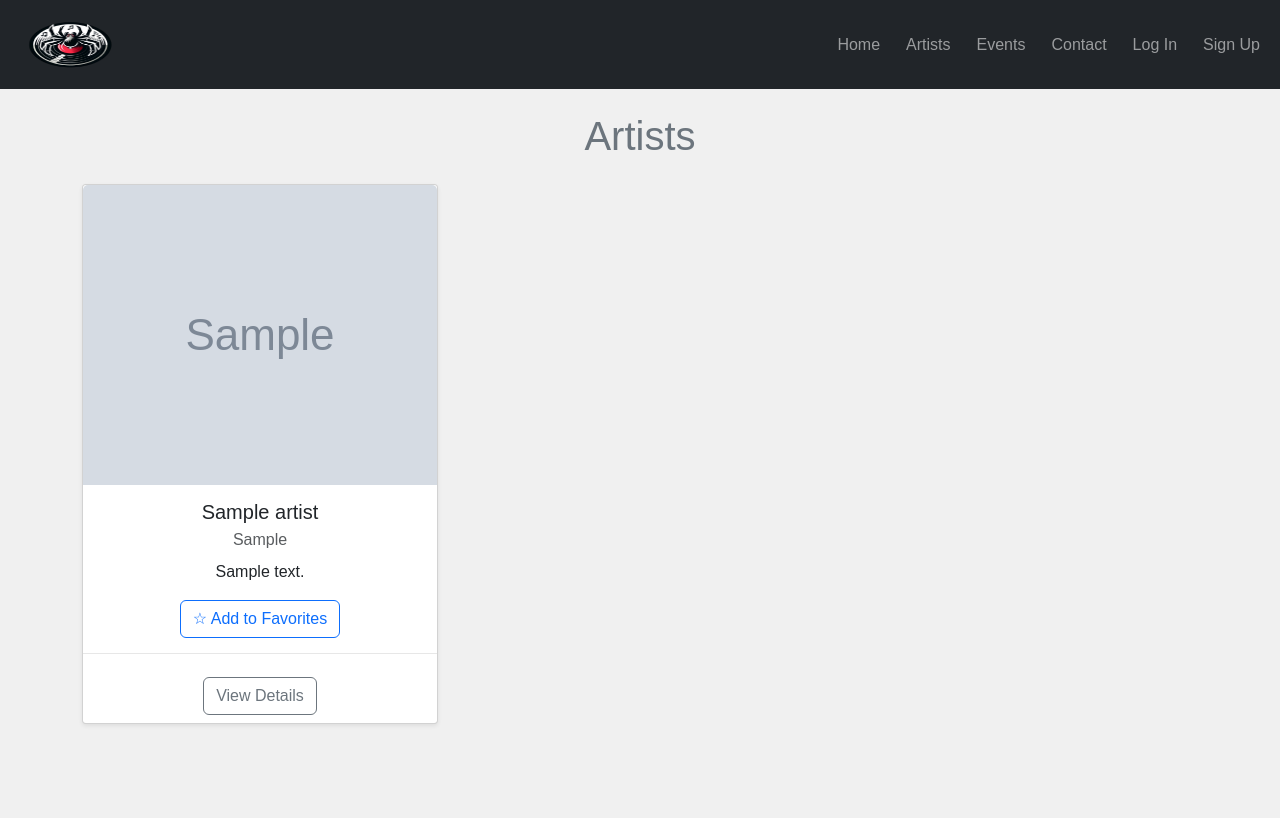
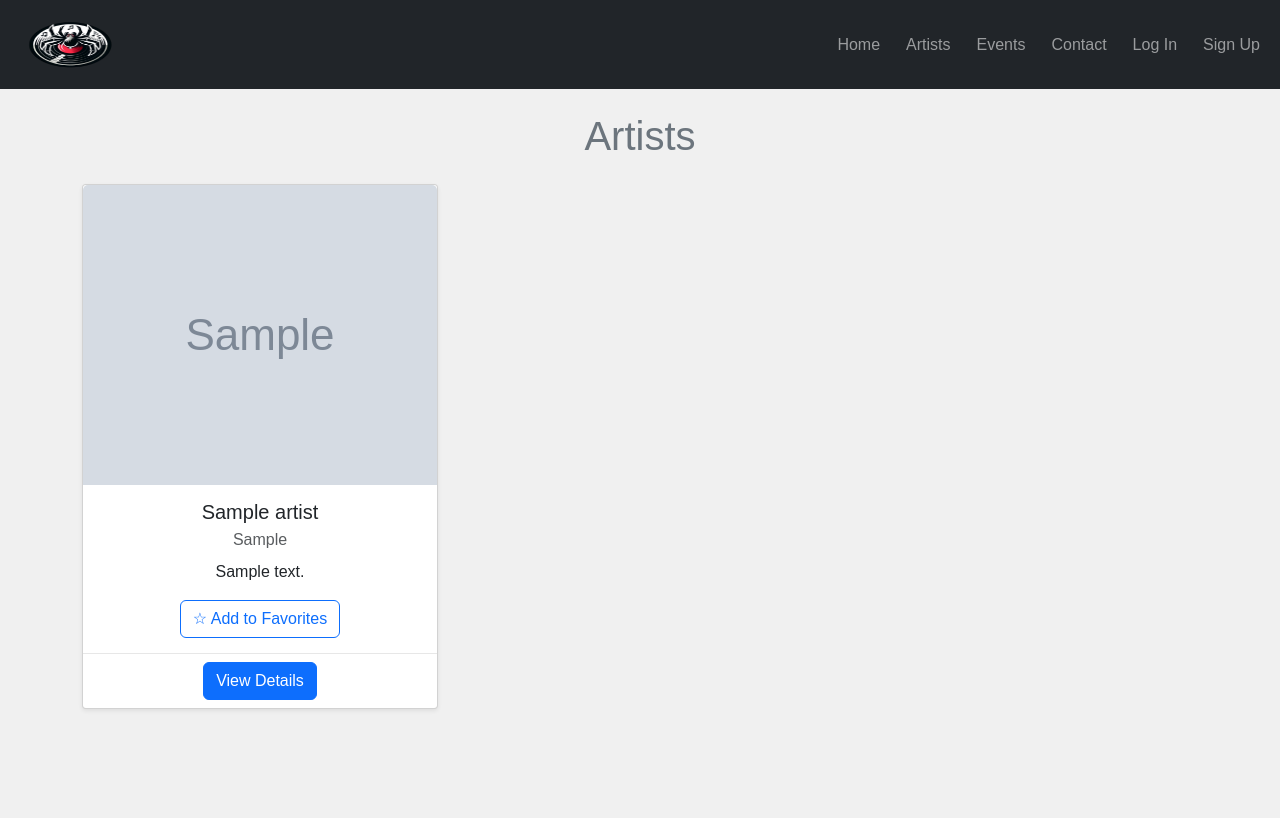
Before and after one commit to eneko98/WIS-Project, a Django app: page /wisapp/artists/ in a window 1280 px wide. Run offline with Django 5.2, Linux system fonts and the light colour scheme; tables that the repository leaves empty hold one stand-in row (values such as "Sample post"); grey boxes marked "Sample" are stand-in pictures.

Commit message:
Artist button color changed

```diff
--- a/wisproject/wisapp/templates/artists.html
+++ b/wisproject/wisapp/templates/artists.html
@@ -16,7 +16,6 @@
                     <h5 class="card-title">{{ artist.name }}</h5>
                     <p class="card-subtitle mb-2 text-muted">{{ artist.genre }}</p>
                     <p class="card-text">{{ artist.bio }}</p>
-                    <!-- Favorite button -->
                     {% if artist in request.user.userprofile.favorite_artists.all %}
                     <a href="{% url 'remove-artists-from-favorites' artist.id %}" class="btn btn-outline-danger favorite-toggle">
                         ★ Remove from Favorites
@@ -28,7 +27,7 @@
                     {% endif %}
                 </div>
                 <div class="card-footer bg-white text-center">
-                    <a href="{% url 'artist_detail' artist.id %}" class="btn btn-outline-secondary btn-view-details">View Details</a>
+                    <a href="{% url 'artist_detail' artist.id %}" class="btn btn-primary">View Details</a>
                 </div>
             </div>
         </div>
```
